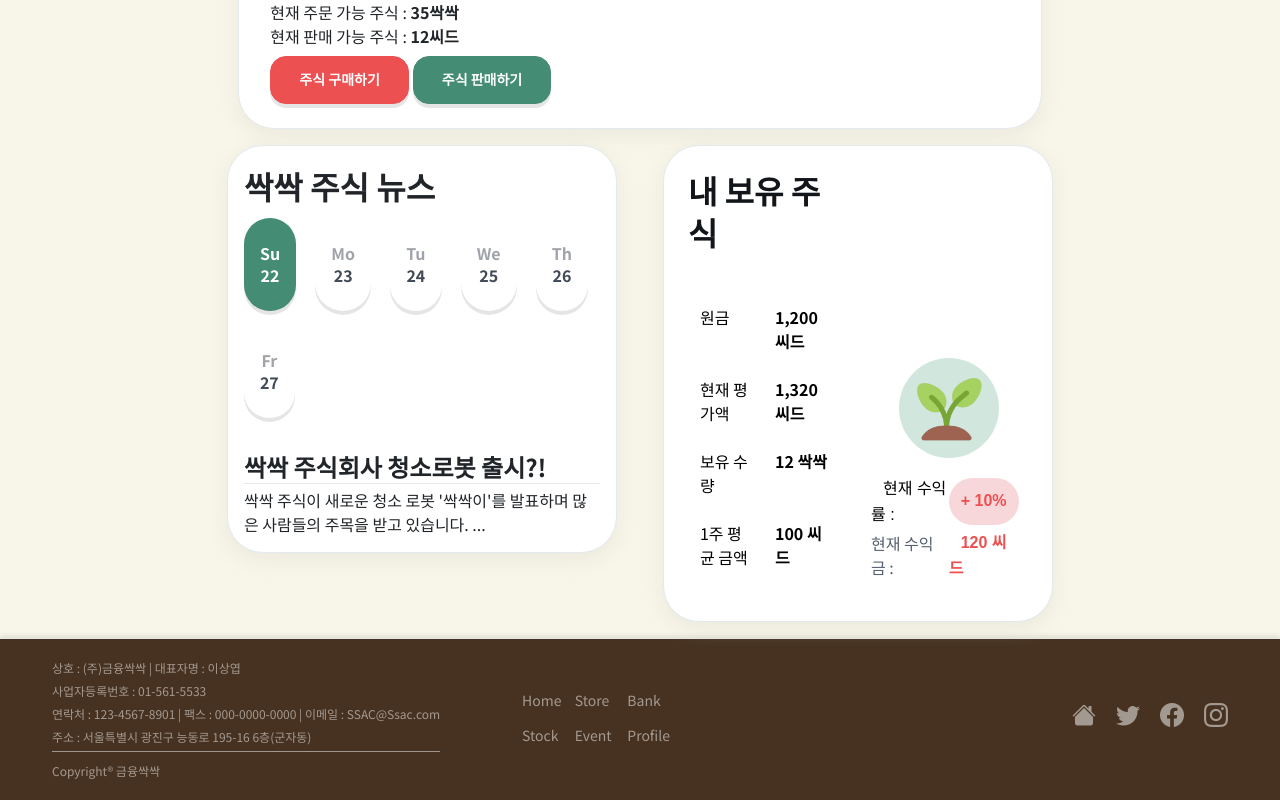
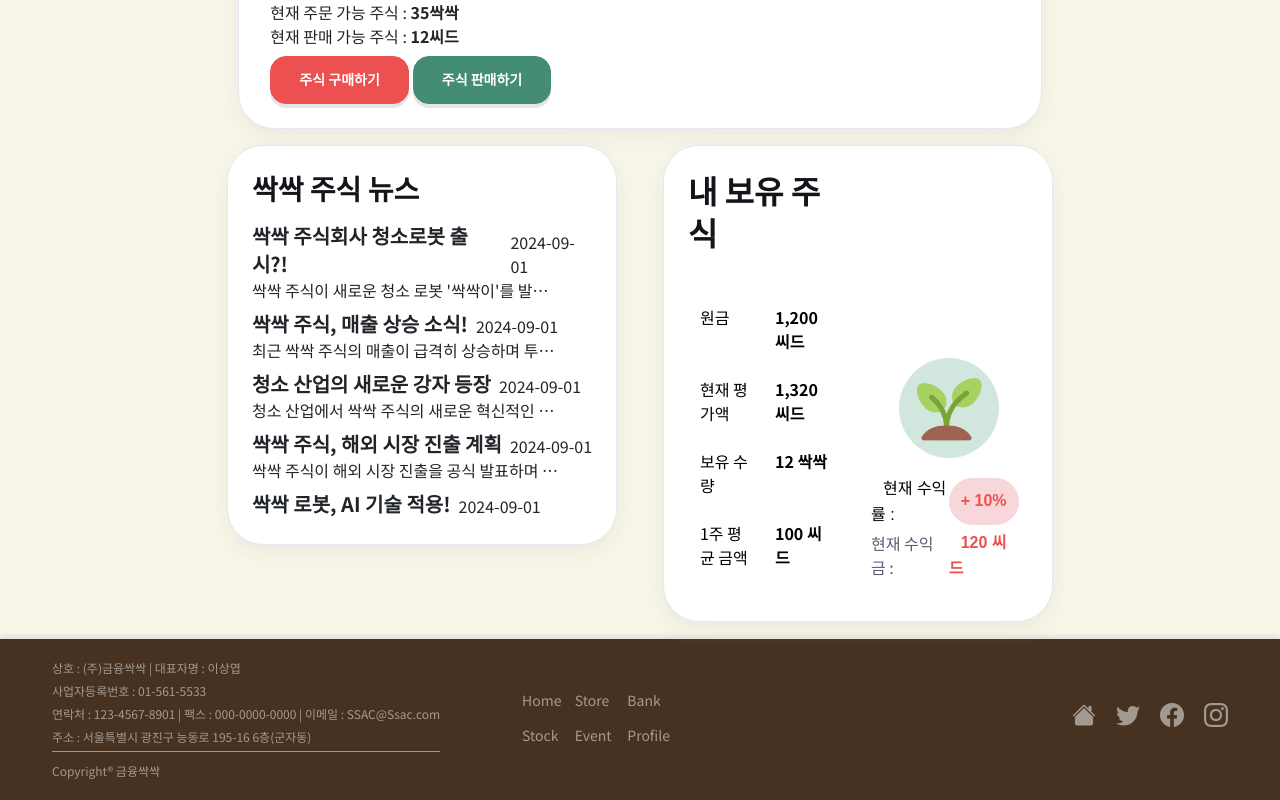
Before and after one commit to iamgayeon/Frontend_ssakssak, a Vue app: page /student/stock in a window 1280 px wide. Shown: the part 582-1382 px from the top of the page. Built offline with nearby package versions, Linux system fonts and the light colour scheme; some icons are missing; what vue-awesome-paginate would draw is missing.

Commit message:
#2 - 주식 뉴스를 날짜 버튼을 클릭하면 날짜에 맞는 뉴스들이 보이는 것에서 최신뉴스가 위로 올라오도록 변경하였다 / 박민주

```diff
--- a/src/components/layouts/student/stock/StockNews.vue
+++ b/src/components/layouts/student/stock/StockNews.vue
@@ -1,27 +1,29 @@
 <template>
-    <div class="container justify-content-center">
-        <div class="shadow card p-3">
+    <div class="container justify-content-center mb-5">
+        <div class="shadow card p-4">
             <div>
-                <span class="fs-2 fw-bold">싹싹 주식 뉴스</span>
+                <h3>싹싹 주식 뉴스</h3>
             </div>
-            <div>
-                <ul class="nav nav-pills d-flex flex-wrap justify-content-between py-2">
-                    <li v-for="(day, index) in days" :key="index" class="nav-item me-1">
-                        <a class="nav-link btn d-flex flex-column flex-center rounded-pill min-w-45px me-2 py-4 px-3"
+            <!-- <div>
+                <ul class="nav nav-pills d-flex flex-wrap py-2">
+                    <li v-for="(day, index) in days" :key="index" class="nav-item">
+                        <a class="nav-link btn d-flex flex-column flex-center rounded-pill me-2 py-3 px-3"
                             :class="{ 'btn-active-primary': selectedDay === index, 'active': selectedDay === index }"
                             @click="selectDay(index)">
-                            <span class="opacity-50 fs-7 fw-semibold">{{ day.short }}</span>
+                            <span class="fs-6 fw-semibold">{{ day.short }}</span>
                             <span class="fs-6 fw-bold">{{ day.date }}</span>
                         </a>
                     </li>
                 </ul>
-            </div>
-            <div>
-                <span class="fs-4 fw-semibold">{{ newsData[selectedDay].title }}</span>
-            </div>
-            <hr>
-            <div class="mt-1">
-                <span class="fs-6">{{ newsData[selectedDay].content }}</span>
+            </div> -->
+            <div class="news-list">
+                <div v-for="(news, idx) in newsData" :key="idx" class="mb-2">
+                    <div class="d-flex align-items-end">
+                        <span class="fs-5 fw-semibold d-block">{{ news.title }}</span>
+                        <span class="ms-2">{{ news.date }}</span>
+                    </div>
+                    <span class="d-block news-content">{{ news.content }}</span>
+                </div>
             </div>
         </div>
     </div>
@@ -44,37 +46,44 @@ const newsData = ref([
     {
         title: "싹싹 주식회사 청소로봇 출시?!",
         content:
-            "싹싹 주식이 새로운 청소 로봇 '싹싹이'를 발표하며 많은 사람들의 주목을 받고 있습니다. ... "
+            "싹싹 주식이 새로운 청소 로봇 '싹싹이'를 발표하며 많은 사람들의 주목을 받고 있습니다있습니다있습니다있습니다있습니다있습니다있습니다있습니다있습니다있습니다있습니다있습니다있습니다있습니다있습니다있습니다. asdfasdfasdfasdfasdfsadfsadf... ",
+        date: "2024-09-01",
     },
     {
         title: "싹싹 주식, 매출 상승 소식!",
         content:
-            "최근 싹싹 주식의 매출이 급격히 상승하며 투자자들의 관심을 끌고 있습니다..."
+            "최근 싹싹 주식의 매출이 급격히 상승하며 투자자들의 관심을 끌고 있습니다...",
+        date: "2024-09-01",
     },
     {
         title: "청소 산업의 새로운 강자 등장",
         content:
-            "청소 산업에서 싹싹 주식의 새로운 혁신적인 제품이 시장을 지배하고 있습니다..."
+            "청소 산업에서 싹싹 주식의 새로운 혁신적인 제품이 시장을 지배하고 있습니다...",
+        date: "2024-09-01",
     },
     {
         title: "싹싹 주식, 해외 시장 진출 계획",
         content:
-            "싹싹 주식이 해외 시장 진출을 공식 발표하며 글로벌 진출을 시작했습니다..."
+            "싹싹 주식이 해외 시장 진출을 공식 발표하며 글로벌 진출을 시작했습니다...",
+        date: "2024-09-01",
     },
     {
         title: "싹싹 로봇, AI 기술 적용!",
         content:
-            "싹싹 로봇에 인공지능(AI) 기술이 적용되어 더 똑똑한 청소 기능을 제공합니다..."
+            "싹싹 로봇에 인공지능(AI) 기술이 적용되어 더 똑똑한 청소 기능을 제공합니다...",
+        date: "2024-09-01",
     },
     {
         title: "싹싹 주식의 새로운 투자 기회",
         content:
-            "많은 투자자들이 싹싹 주식의 장기 성장 가능성에 대해 긍정적인 평가를 내리고 있습니다..."
+            "많은 투자자들이 싹싹 주식의 장기 성장 가능성에 대해 긍정적인 평가를 내리고 있습니다...",
+        date: "2024-09-01",
     },
     {
         title: "싹싹 로봇, 고객만족도 1위 달성",
         content:
-            "싹싹 로봇이 고객 만족도 조사에서 1위를 차지하며 시장의 신뢰를 얻고 있습니다..."
+            "싹싹 로봇이 고객 만족도 조사에서 1위를 차지하며 시장의 신뢰를 얻고 있습니다...",
+        date: "2024-09-01",
     }
 ])
 
@@ -84,7 +93,66 @@ const selectDay = (index) => {
 </script>
 
 <style scoped>
+.container {
+    height: 400px;
+}
+
+.card {
+    height: 100%;
+}
+
+.news-list {
+    height: 100%;
+    width: 100%;
+    overflow-y: scroll;
+    overflow-x: hidden;
+}
+
+.news-list::-webkit-scrollbar {
+    width: 10px;
+}
+
+.news-list::-webkit-scrollbar-thumb {
+    background: rgba(184, 184, 184, 0.815);
+    /* border: 20px solid rgba(255, 255, 255, 0.8); */
+}
+
+.news-list::-webkit-scrollbar-track {
+    background: rgba(219, 219, 219, 0.1);
+    /*스크롤바 뒷 배경 색상*/
+}
+
+
+/* .news-list::-webkit-scrollbar-button {
+    display: ;
+} */
+
 .nav-link {
     cursor: pointer;
 }
+
+.news-content {
+    width: 90%;
+    overflow-x: auto;
+    overflow: hidden;
+    text-overflow: ellipsis;
+    white-space: nowrap;
+}
+
+.btn-primary {
+    background-color: #00A3FF;
+    border-color: #00A3FF;
+}
+
+.btn-active-primary {
+    color: #00A3FF;
+    border-color: #00A3FF;
+    --ar-btn-hover-bg: white;
+
+}
+
+.btn-active-primary.active {
+    color: white;
+    background-color: #00A3FF;
+}
 </style>
```
